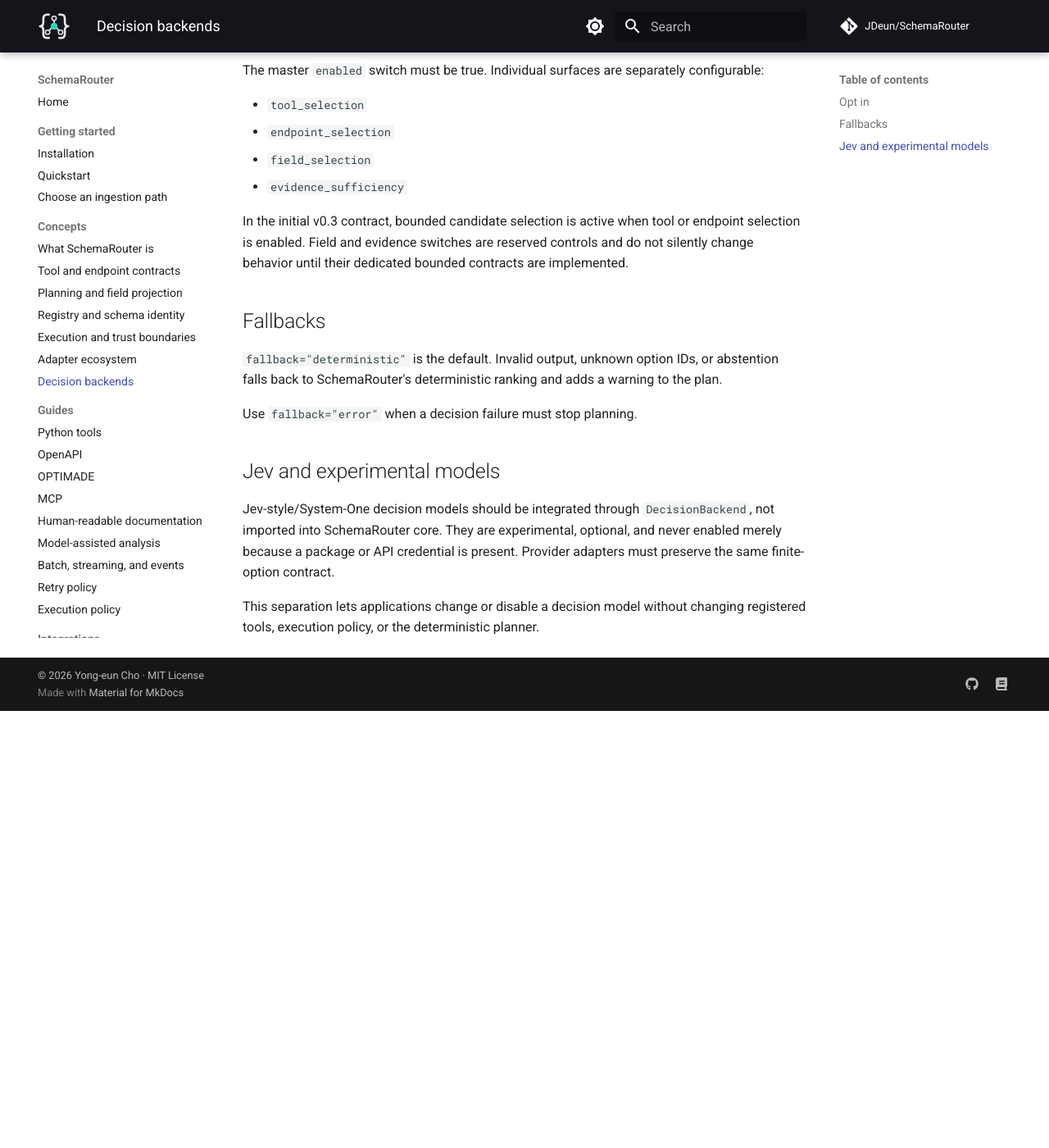
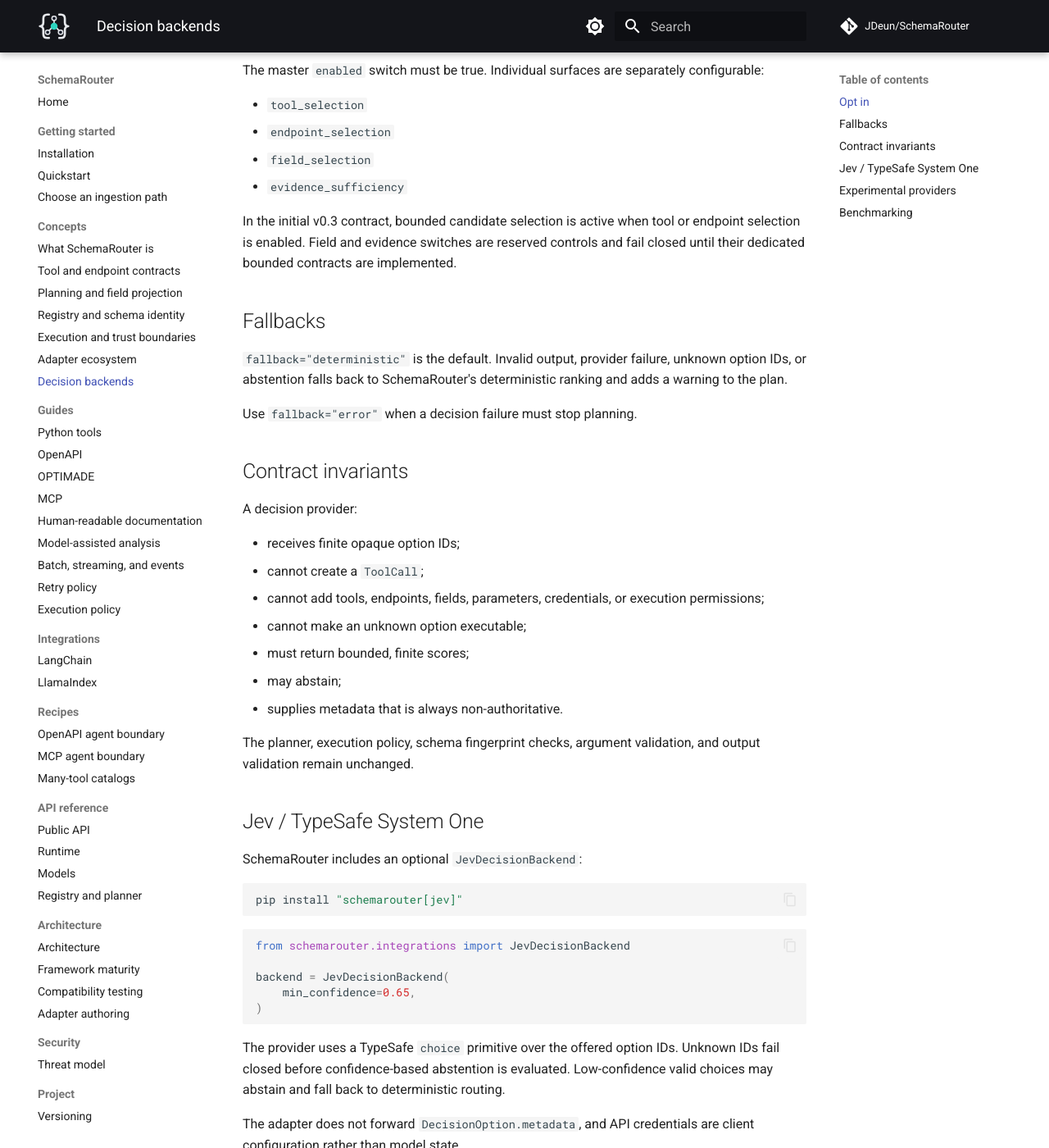
Before and after one commit to JDeun/SchemaRouter, an MkDocs documentation site: the page built from docs/concepts/decision-backends.md, in a window 1280 px wide and 1400 px high, scrolled down 623 px. Shown: the whole window at 82% size. Built offline with MkDocs 1.6.1 and Material for MkDocs 9.7.7, drawn with Linux system fonts in a browser that asks for light colours; comment, search, counter and statistics services are not loaded; before the commit the page ends 1490 px from its top, so only the background shows below that; some of the changed text lies outside the part shown.

Commit message:
docs: align decision backend contract with Jev provider

````diff
--- a/docs/concepts/decision-backends.md
+++ b/docs/concepts/decision-backends.md
@@ -32,21 +32,67 @@
 - `evidence_sufficiency`
 
 In the initial v0.3 contract, bounded candidate selection is active when tool or endpoint selection
-is enabled. Field and evidence switches are reserved controls and do not silently change behavior
-until their dedicated bounded contracts are implemented.
+is enabled. Field and evidence switches are reserved controls and fail closed until their dedicated
+bounded contracts are implemented.
 
 ## Fallbacks
 
-`fallback="deterministic"` is the default. Invalid output, unknown option IDs, or abstention falls
-back to SchemaRouter's deterministic ranking and adds a warning to the plan.
+`fallback="deterministic"` is the default. Invalid output, provider failure, unknown option IDs,
+or abstention falls back to SchemaRouter's deterministic ranking and adds a warning to the plan.
 
 Use `fallback="error"` when a decision failure must stop planning.
 
-## Jev and experimental models
+## Contract invariants
 
-Jev-style/System-One decision models should be integrated through `DecisionBackend`, not imported
-into SchemaRouter core. They are experimental, optional, and never enabled merely because a package
-or API credential is present. Provider adapters must preserve the same finite-option contract.
+A decision provider:
 
-This separation lets applications change or disable a decision model without changing registered
-tools, execution policy, or the deterministic planner.
+- receives finite opaque option IDs;
+- cannot create a `ToolCall`;
+- cannot add tools, endpoints, fields, parameters, credentials, or execution permissions;
+- cannot make an unknown option executable;
+- must return bounded, finite scores;
+- may abstain;
+- supplies metadata that is always non-authoritative.
+
+The planner, execution policy, schema fingerprint checks, argument validation, and output validation
+remain unchanged.
+
+## Jev / TypeSafe System One
+
+SchemaRouter includes an optional `JevDecisionBackend`:
+
+```bash
+pip install "schemarouter[jev]"
+```
+
+```python
+from schemarouter.integrations import JevDecisionBackend
+
+backend = JevDecisionBackend(
+    min_confidence=0.65,
+)
+```
+
+The provider uses a TypeSafe `choice` primitive over the offered option IDs. Unknown IDs fail
+closed before confidence-based abstention is evaluated. Low-confidence valid choices may abstain and
+fall back to deterministic routing.
+
+The adapter does not forward `DecisionOption.metadata`, and API credentials are client
+configuration rather than model state.
+
+See [Jev / TypeSafe System One](../integrations/jev.md) for sync/async usage and security details.
+
+## Experimental providers
+
+Other System-One-style or decision-model providers should implement `DecisionBackend` rather than
+being imported into SchemaRouter core. Provider integrations remain optional and explicitly enabled.
+
+This separation lets applications change, disable, or compare a decision provider without changing
+registered tools, execution policy, or the deterministic planner.
+
+## Benchmarking
+
+Use `scripts/benchmark_decision_routing.py` to compare the deterministic baseline,
+`ModelQueryAnalyzer`, and Jev on the same cases.
+
+See [Decision routing benchmark](../guides/decision-benchmark.md).
````
